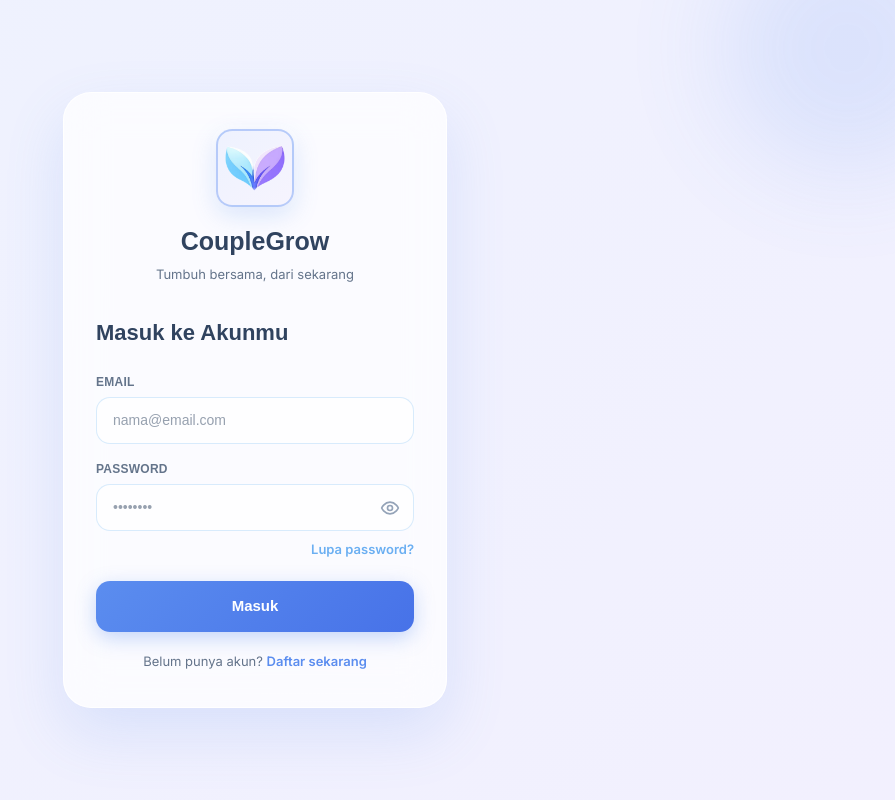
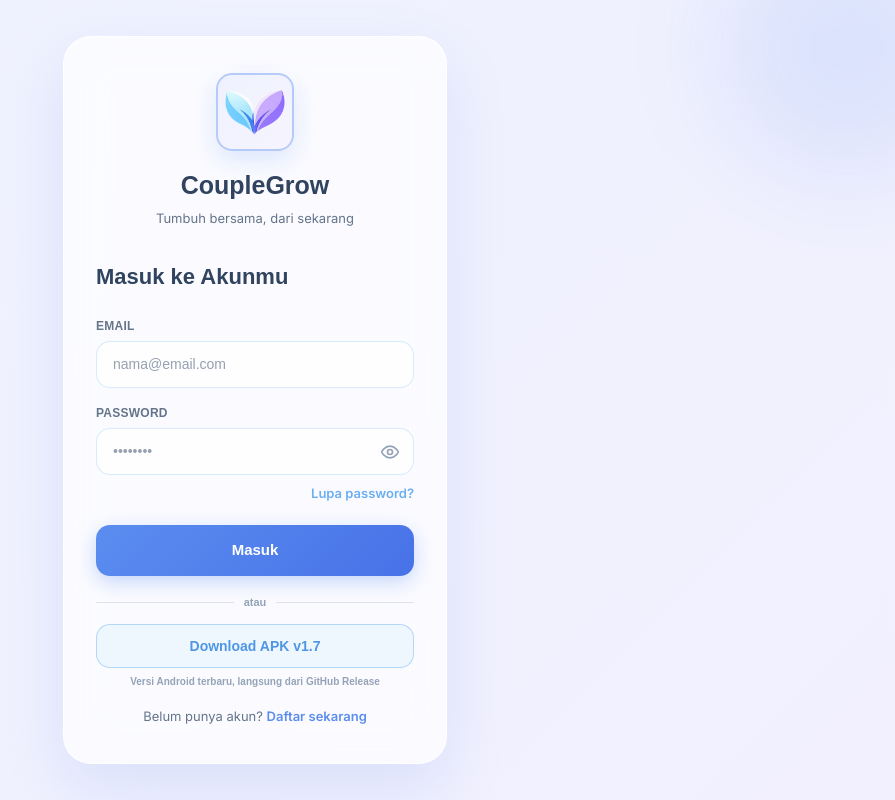
Before and after one commit to uwangraph/couple-grow, a SvelteKit app in the folder frontend/: page /login in a window 1280 px wide. Shown: the whole page, without its empty margins (385-1280 px from the left). Built offline with nearby package versions, Linux system fonts and the light colour scheme.

Commit message:
feat: add latest APK download to login

```diff
--- a/frontend/src/routes/(auth)/login/+page.svelte
+++ b/frontend/src/routes/(auth)/login/+page.svelte
@@ -16,6 +16,18 @@
   let newPassword = $state('');
   let showPassword = $state(false);
   let showNewPassword = $state(false);
+  let apkVersion = $state('');
+  let apkDownloadUrl = $state('https://github.com/uwangraph/couple-grow/releases/latest');
+
+  async function fetchLatestApk() {
+    try {
+      const response = await fetch(`/app-version.json?t=${Date.now()}`, { cache: 'no-store' });
+      if (!response.ok) return;
+      const latest = await response.json();
+      apkVersion = latest.versionName || '';
+      if (latest.downloadUrl) apkDownloadUrl = latest.downloadUrl;
+    } catch (_) { /* keep the GitHub latest-release fallback */ }
+  }
 
   onMount(() => {
     const qEmail = $page.url.searchParams.get('email');
@@ -25,6 +37,7 @@
       resetCode = qCode;
       mode = 'reset';
     }
+    fetchLatestApk();
   });
 
   async function handleLogin(e: Event) {
@@ -192,6 +205,16 @@
 
   </button>
 
+  {#if mode === 'login'}
+    <div class="apk-download-section">
+      <div class="auth-divider"><span>atau</span></div>
+      <a class="apk-download-btn" href={apkDownloadUrl} target="_blank" rel="noreferrer">
+        Download APK{apkVersion ? ` v${apkVersion}` : ''}
+      </a>
+      <p class="apk-download-note">Versi Android terbaru, langsung dari GitHub Release</p>
+    </div>
+  {/if}
+
   <p style="text-align: center; font-size: 13px; color: #64748B; margin: 20px 0 0 0; font-family: Inter, sans-serif;">
     {#if mode === 'login'}
       Belum punya akun? <a href="/register" class="auth-link">Daftar sekarang</a>
@@ -221,4 +244,11 @@
     cursor: pointer;
     padding: 0;
   }
+  .apk-download-section { margin-top: 18px; text-align: center; }
+  .auth-divider { display: flex; align-items: center; gap: 10px; margin-bottom: 14px; color: #94A3B8; font-size: 11px; font-weight: 700; }
+  .auth-divider::before, .auth-divider::after { content: ''; height: 1px; flex: 1; background: rgba(148,163,184,.28); }
+  .apk-download-btn { display: flex; align-items: center; justify-content: center; width: 100%; padding: 13px 16px; box-sizing: border-box; border: 1.5px solid rgba(107,175,242,.45); border-radius: 14px; background: rgba(234,245,254,.72); color: #4F96E5; font: 800 14px 'Nunito', sans-serif; text-decoration: none; transition: transform .15s ease, background .15s ease; }
+  .apk-download-btn:hover { background: rgba(219,234,254,.9); transform: translateY(-1px); }
+  .apk-download-btn:active { transform: scale(.98); }
+  .apk-download-note { margin: 8px 0 0; color: #94A3B8; font: 600 10px 'Nunito', sans-serif; }
 </style>
```
Also changed, not shown: 1 other file (tests, documents, lock files or other folders).
